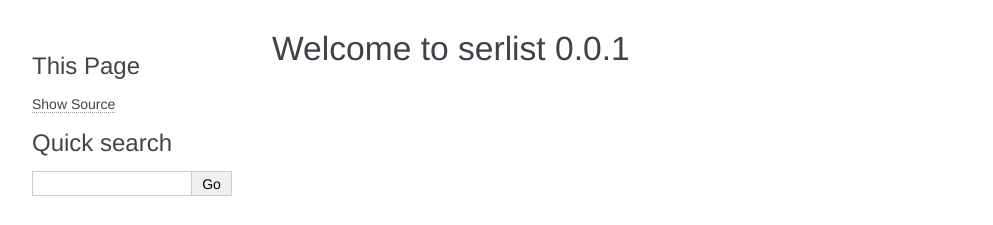
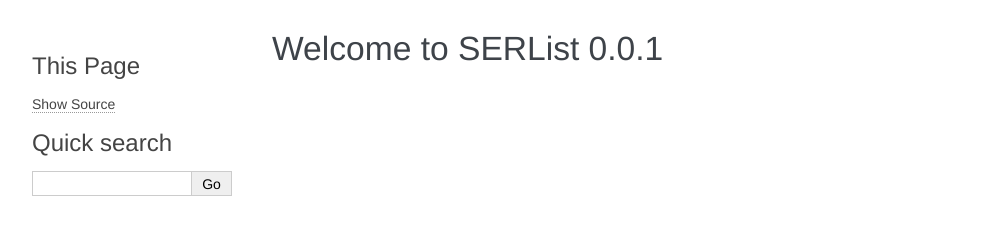
Before and after one commit to jadbin/serlist, a Sphinx documentation site: the page built from docs/index.rst, in a window 1280 px wide. Shown: the top 225 px of the page, without its empty margins (148-1141 px from the left). Built offline with Sphinx 7.4.7, drawn with Linux system fonts in a browser that asks for light colours.

Commit message:
update docs

```diff
--- a/README.rst
+++ b/README.rst
@@ -1,5 +1,5 @@
 =======
-serlist
+SERList
 =======
 
 .. image:: https://travis-ci.org/jadbin/serlist.svg?branch=master
--- a/docs/index.rst
+++ b/docs/index.rst
@@ -1,3 +1,3 @@
 ============================
-Welcome to serlist |version|
+Welcome to SERList |version|
 ============================
```
Also changed, not shown: other parts of README.rst (+2 -2 lines).
